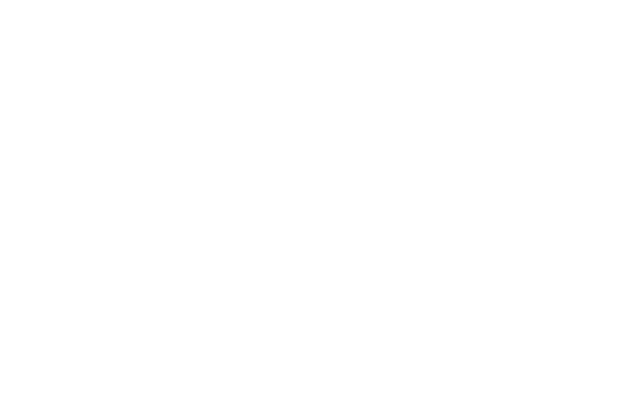
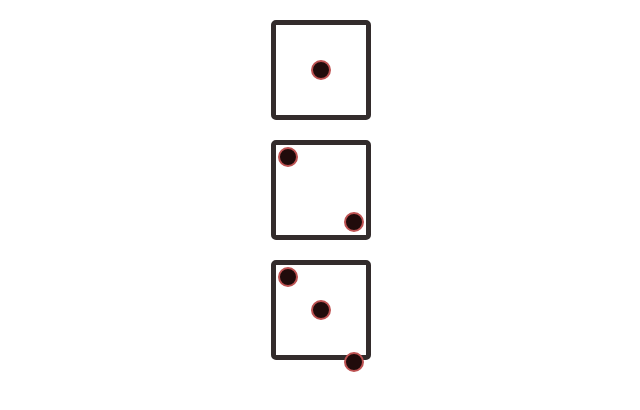
Before and after one commit to geekwise-jennifer-tablett/dice, a plain HTML site: page index.html in a window 1280 px wide. Shown: the whole page, without its empty margins (319-959 px from the left). Drawn offline with Linux system fonts and the light colour scheme.

Commit message:
dice try 3
03/01/16 10:42

```diff
--- a/css/style.css
+++ b/css/style.css
@@ -5,3 +5,63 @@ html,body{
     width:100%;
     font-size:62.5%;
 }
+body{
+    height:100%;
+    width:100%;
+}
+.dice{
+    display:block;
+    height:10rem;
+    width:10rem;
+    box-sizing:border-box;
+    border:solid .5rem #332c2c;
+    border-radius:.5rem;
+}
+
+.center{
+    margin:0 auto;
+    text-align:center;
+}
+
+.padding{
+    margin-top:2rem;
+    margin-bottom:2rem;
+}
+
+.dot{
+   display:block;
+   height:2rem;
+   width:2rem;
+   border:solid .2rem #bd5252;
+   border-radius:2rem;
+   background-color:#200b0b;
+}
+
+.middle{
+    position:relative;
+    transform:translateY(3.5rem);
+    box-sizing:border-box;
+}
+
+.top{
+   position:relative;
+   top:0%;
+}
+
+.left{
+   float:left;
+}
+
+.die_face{
+    box-sizing:border-box;
+    margin:.2rem;
+}
+
+.bottom{
+    position:relative;
+    top:72%;
+}
+
+.right{
+    float:right;
+}
--- a/index.html
+++ b/index.html
@@ -6,6 +6,28 @@
       <link  rel="stylesheet" href="http://cdnjs.cloudflare.com/ajax/libs/font-awesome/4.4.0/css/font-awesome.min.css"/>
     </head>
     <body>
+      <div class="dice center padding">
+         <!--die_one-->
+          <span class="dot center middle ">
 
+          </span>
+      </div>
+      <!--die_two-->
+      <div class="dice center padding">
+          <span class="dot top left die_face padding">
+          </span>
+          <span class="dot bottom die_face right">
+          </span>
+      </div>
+      <!--die_three-->
+      <div class="dice center padding">
+          <span class="dot top left die_face padding">
+          </span>
+          <span class="dot center middle ">
+          </span>
+         <span class="dot bottom die_face right" id="die_3dot">
+          </span>
+
+      </div>
     </body>
 </html>
```
